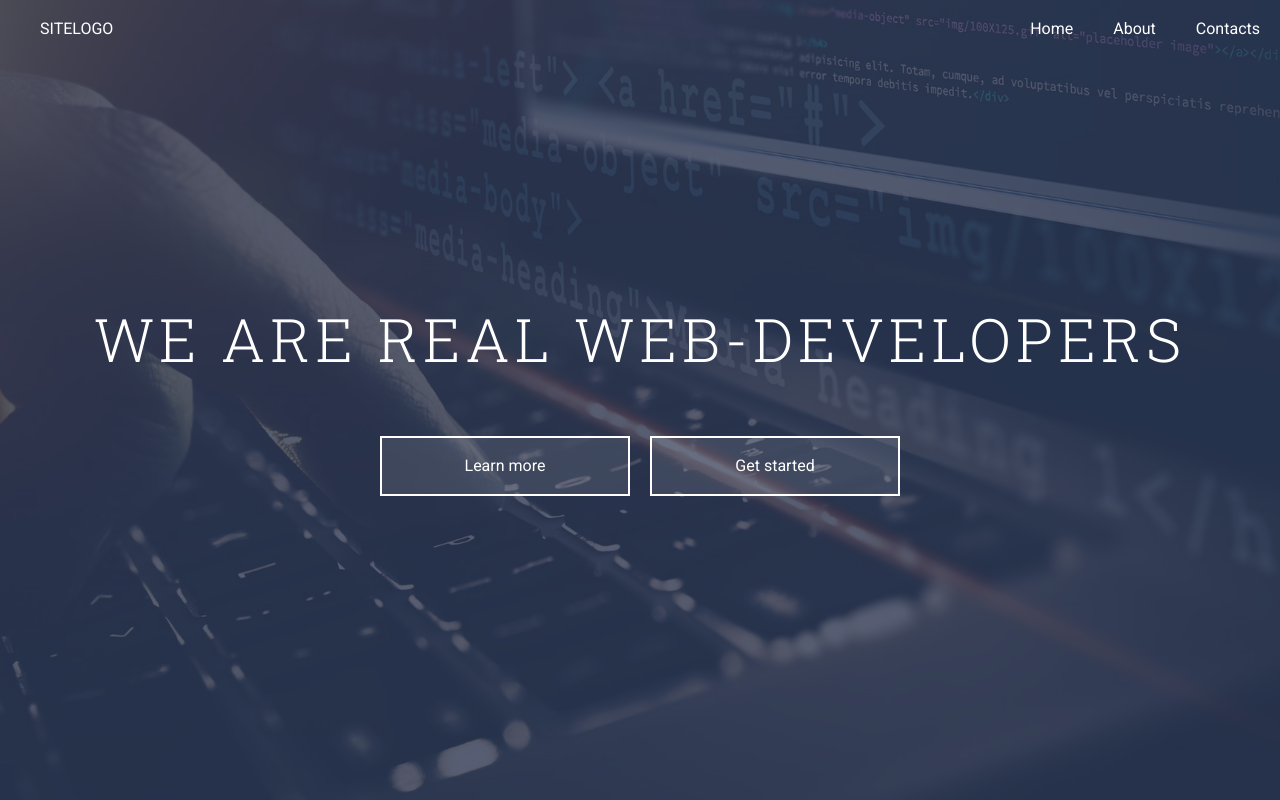
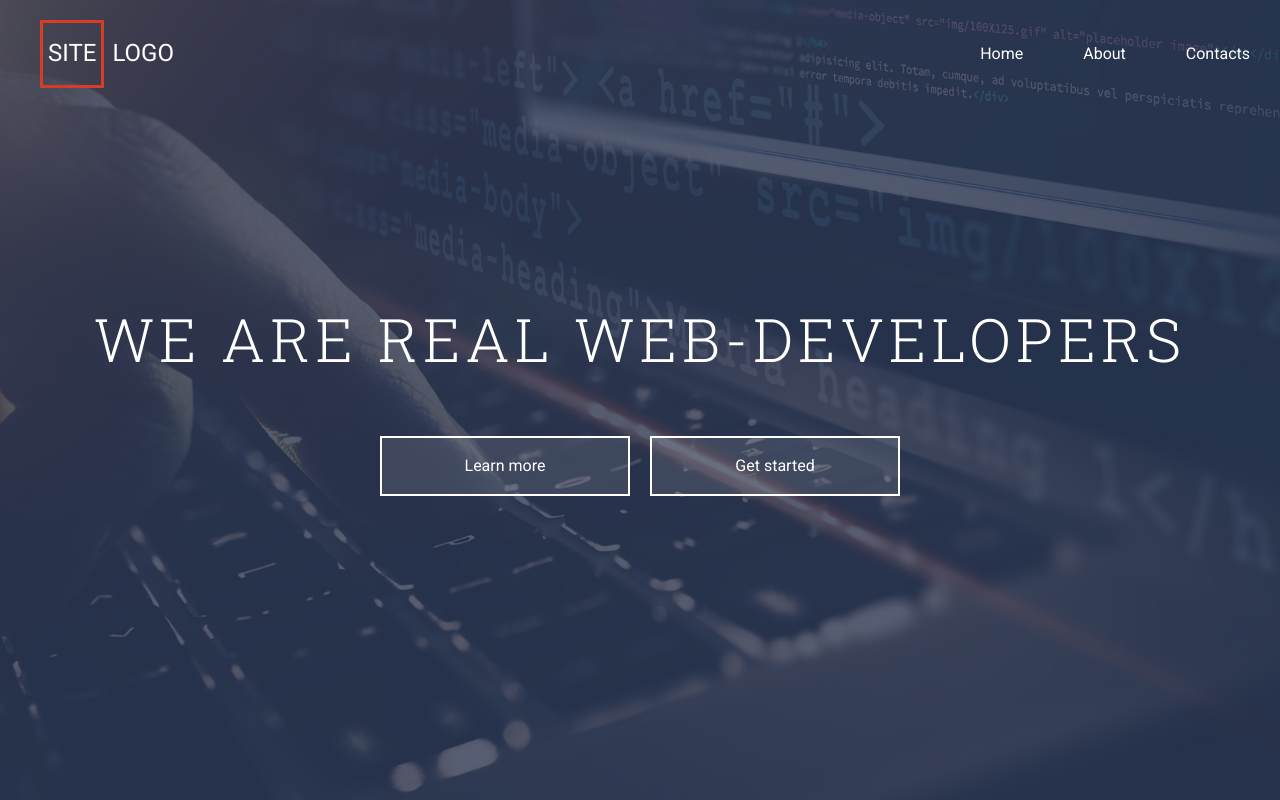
Before and after one commit to Alexandru-Liberanschi/Greed-template, a website: page index.html in a window 1280 px wide. Drawn offline with nearby package versions, Linux system fonts and the light colour scheme; files that its build step writes are made by us from their sources.

Commit message:
правки

```diff
--- a/assets/scss/components/header/_header-logo.scss
+++ b/assets/scss/components/header/_header-logo.scss
@@ -1,4 +1,16 @@
-.header-logo__link {
+.header-logo {
+  font-size: 1.5rem;
+  letter-spacing: 0,25em;
+
+ &__link {
   display: block;
   padding: 20px;
+ }
+
+  &__accent {
+    display: inline-block;
+    padding: 17px 5px 17px 5px;
+    border: 3px solid #d53d27;
+    margin-right: 8px;
+  }
 }
--- a/assets/scss/components/header/_header-navbar.scss
+++ b/assets/scss/components/header/_header-navbar.scss
@@ -1,11 +1,26 @@
 .header-navbar {
+
+   &__btn {
+    display: none;
+   }
   &__list {
 
     // TODO: переделать на гриды и показать разницы!
-    display: flex;
-    justify-content: flex-end;
+    display: grid;
+    grid-template-columns: repeat(auto-fit, minmax(30px, max-content));
+    justify-content: end;
+
     gap: 40px;
 
     @include unlist;
   }
+
+  &__item {
+
+  }
+
+  &__link {
+    display: block;
+    padding: $gap $gap-sm;
+  }
 }
```
